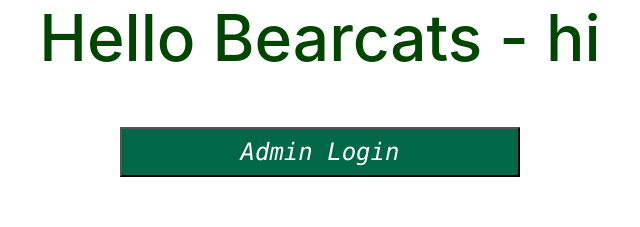
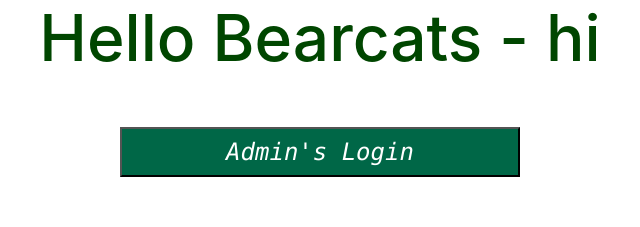
Before and after one commit to Hemanthkumarreddy/Student-Internship-Management-main, a Vue app: page / in a window 1280 px wide. Shown: the top 227 px of the page, without its empty margins (320-960 px from the left). Built offline with nearby package versions, Linux system fonts and the light colour scheme.

Commit message:
Made changes to helloworld

```diff
--- a/src/components/HelloWorld.vue
+++ b/src/components/HelloWorld.vue
@@ -4,7 +4,7 @@
 <pre>
 
 
-<router-link to="/admin"><button>Admin Login</button></router-link>
+<router-link to="/admin"><button>Admin's Login</button></router-link>
 
 
 
```
